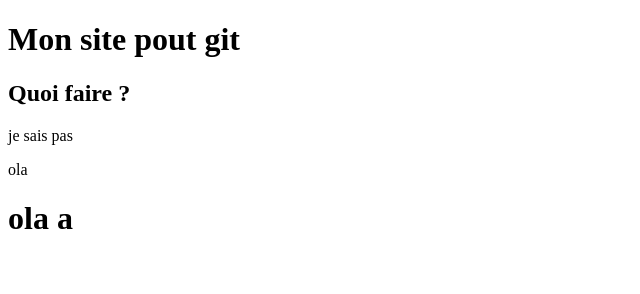
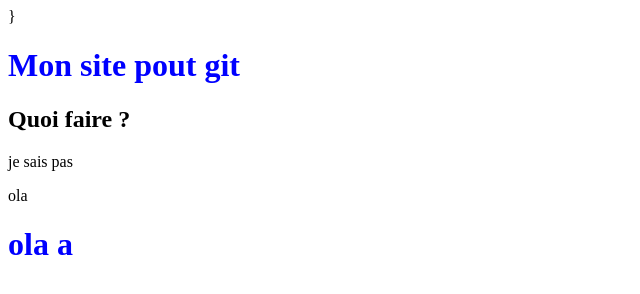
Before and after one commit to Thatyc/test-git, a plain HTML site: page index.html in a window 1280 px wide. Shown: the whole page, without its empty margins (0-640 px from the left). Drawn offline with Linux system fonts and the light colour scheme.

Commit message:
style.css

```diff
--- a/index.html
+++ b/index.html
@@ -4,6 +4,9 @@
     <meta charset="UTF-8">
     <meta http-equiv="X-UA-Compatible" content="IE=edge">
     <meta name="viewport" content="width=device-width, initial-scale=1.0">
+    <link rel="stylesheet" type="text/css" href="./style.css">
+
+    }
     <title>Document</title>
 </head>
 <body>
--- /dev/null
+++ b/style.css
@@ -0,0 +1,3 @@
+h1 {
+    color: blue;
+}
```
